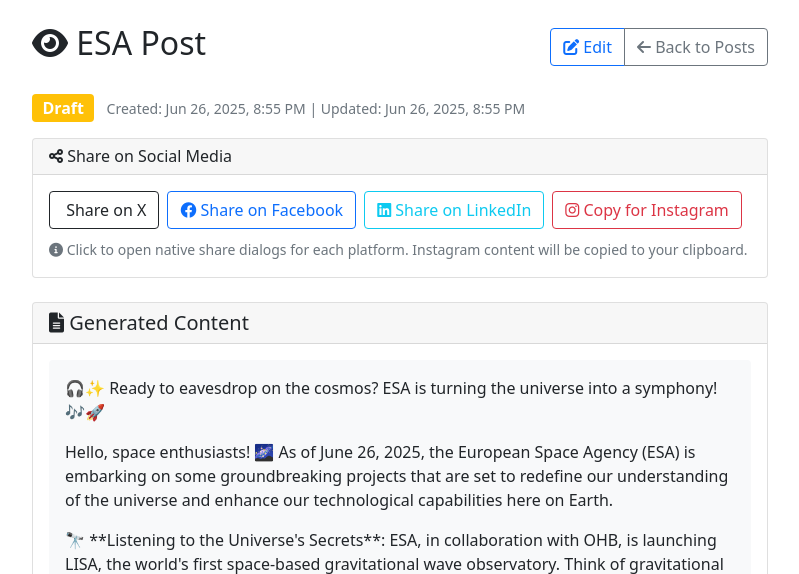
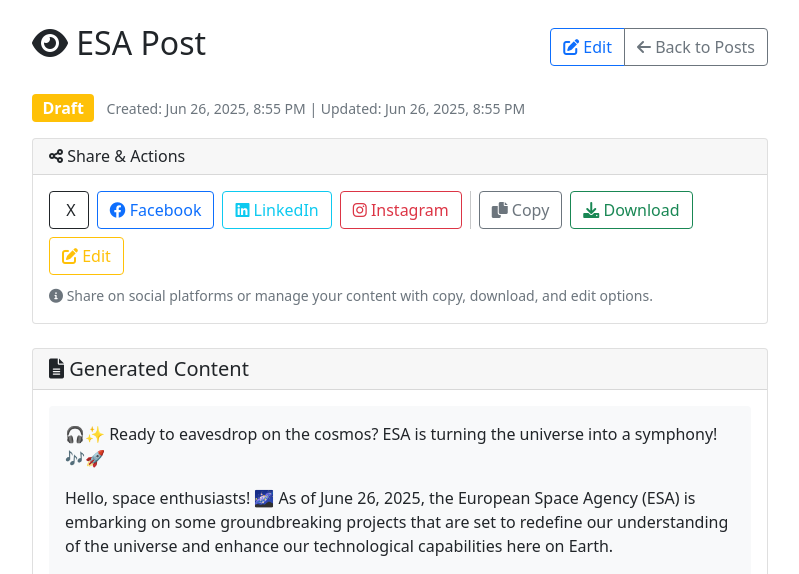
Before and after one commit to elmunoz42/sen-social-post-generator, a Django app: page /agents/posts/2/ in a window 1280 px wide. Shown: the part 56-630 px from the top of the page, without its empty margins (240-1039 px from the left). Run offline with Django 5.2, Linux system fonts and the light colour scheme; a user stored in the database is signed in; data comes from the database, SQL or seed files in the repository.

Commit message:
update social share.

```diff
--- a/agents/templates/agents/post_detail.html
+++ b/agents/templates/agents/post_detail.html
@@ -31,38 +31,45 @@
                 </small>
             </div>
 
-            <!-- Social Media Share Buttons -->
+            <!-- Share & Actions -->
             <div class="card mb-4">
                 <div class="card-header">
-                    <h6 class="mb-0"><i class="fas fa-share-alt"></i> Share on Social Media</h6>
+                    <h6 class="mb-0"><i class="fas fa-share-alt"></i> Share & Actions</h6>
                 </div>
                 <div class="card-body">
                     <div class="d-flex flex-wrap gap-2">
-                        <!-- Twitter/X Share -->
+                        <!-- Social Media Share Buttons -->
                         <a href="#" onclick="shareOnTwitter()" class="btn btn-outline-dark">
-                            <i class="fab fa-x-twitter"></i> Share on X
+                            <i class="fab fa-x-twitter"></i> X
                         </a>
+                        <a href="#" onclick="shareOnFacebook()" class="btn btn-outline-primary">
+                            <i class="fab fa-facebook"></i> Facebook
+                        </a>
+                        <a href="#" onclick="shareOnLinkedIn()" class="btn btn-outline-info">
+                            <i class="fab fa-linkedin"></i> LinkedIn
+                        </a>
+                        <button onclick="copyForInstagram()" class="btn btn-outline-danger">
+                            <i class="fab fa-instagram"></i> Instagram
+                        </button>
 
-                        <!-- Facebook Share -->
-                        <a href="#" onclick="shareOnFacebook()" class="btn btn-outline-primary">
-                            <i class="fab fa-facebook"></i> Share on Facebook
+                        <!-- Separator -->
+                        <div class="vr d-none d-md-block"></div>
+
+                        <!-- Action Buttons -->
+                        <button class="btn btn-outline-secondary" onclick="copyToClipboard()">
+                            <i class="fas fa-copy"></i> Copy
+                        </button>
+                        <button class="btn btn-outline-success" onclick="downloadContent()">
+                            <i class="fas fa-download"></i> Download
+                        </button>
+                        <a href="{% url 'agents:post_edit' post.id %}" class="btn btn-outline-warning">
+                            <i class="fas fa-edit"></i> Edit
                         </a>
-
-                        <!-- LinkedIn Share -->
-                        <a href="#" onclick="shareOnLinkedIn()" class="btn btn-outline-info">
-                            <i class="fab fa-linkedin"></i> Share on LinkedIn
-                        </a>
-
-                        <!-- Instagram Copy -->
-                        <button onclick="copyForInstagram()" class="btn btn-outline-danger">
-                            <i class="fab fa-instagram"></i> Copy for Instagram
-                        </button>
                     </div>
                     <div class="mt-2">
                         <small class="text-muted">
                             <i class="fas fa-info-circle"></i>
-                            Click to open native share dialogs for each platform. Instagram content will be copied to
-                            your clipboard.
+                            Share on social platforms or manage your content with copy, download, and edit options.
                         </small>
                     </div>
                 </div>
@@ -123,19 +130,6 @@
                 </div>
             </div>
             {% endif %}
-
-            <!-- Actions -->
-            <div class="d-flex gap-2 mb-4">
-                <button class="btn btn-outline-primary" onclick="copyToClipboard()">
-                    <i class="fas fa-copy"></i> Copy Content
-                </button>
-                <button class="btn btn-outline-success" onclick="downloadContent()">
-                    <i class="fas fa-download"></i> Download
-                </button>
-                <a href="{% url 'agents:post_edit' post.id %}" class="btn btn-outline-warning">
-                    <i class="fas fa-edit"></i> Edit Post
-                </a>
-            </div>
         </div>
     </div>
 </div>
```
Also changed, not shown: agents/templates/agents/post_edit.html (+4 -4 lines).
